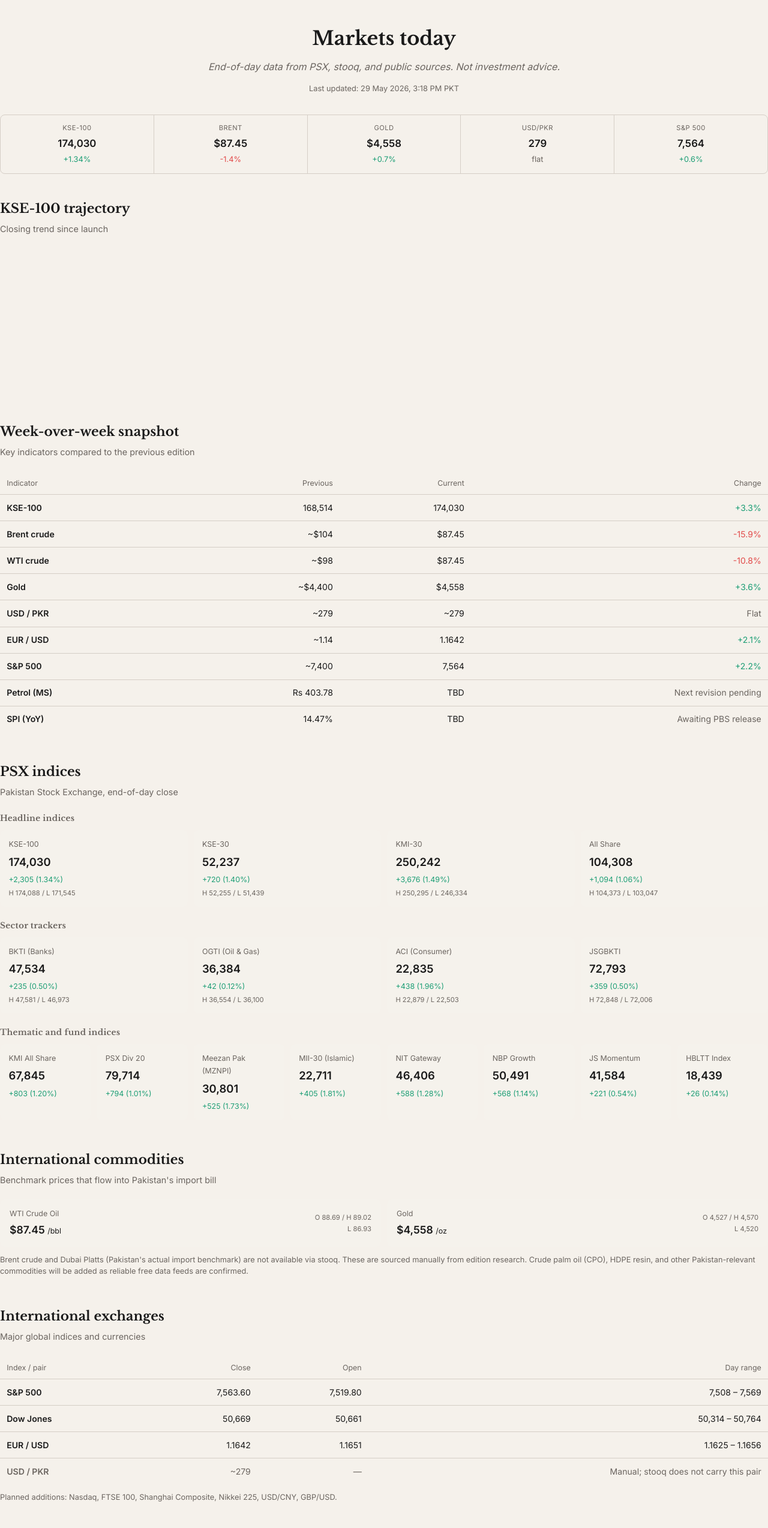
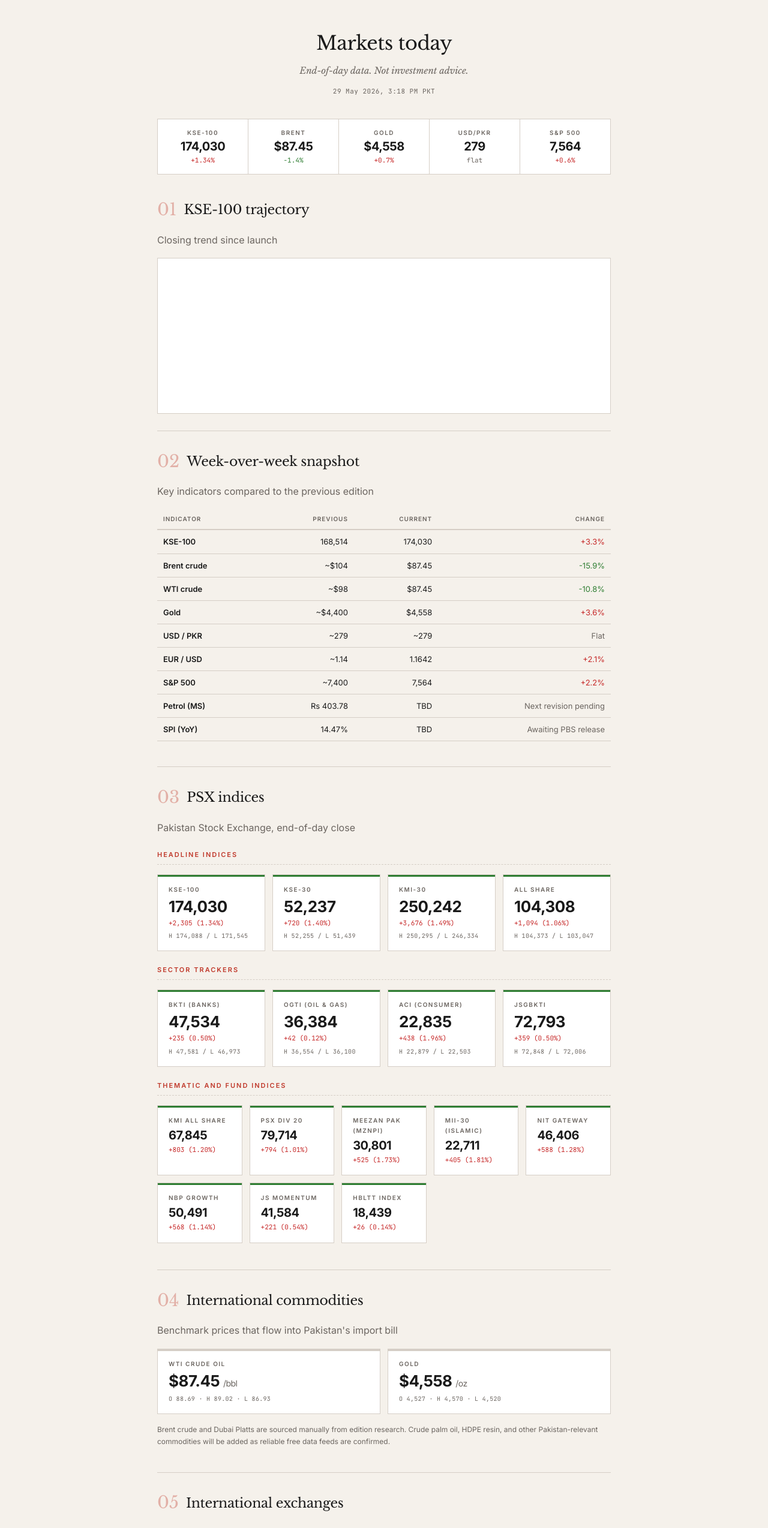
Before and after one commit to StrongerAI/thepulsepaper.com, an Astro site: page /markets in a window 1280 px wide. Shown: the part 60-2608 px from the top of the page at 60% size. Built offline with nearby package versions, Linux system fonts and the light colour scheme; Astro itself is replaced by a stand-in of ours; a script that the page names is missing.

Commit message:
Add files via upload

```diff
--- a/src/pages/markets.astro
+++ b/src/pages/markets.astro
@@ -8,176 +8,187 @@ const description = "End-of-day market data and editorial analysis. PSX indices,
 ---
 <Base title={title} description={description}>
 
-<section class="markets-hero">
+<div class="wrap-narrow">
+
+  <!-- ===== HERO ===== -->
+  <div class="markets-hero">
     <h1>Markets today</h1>
-  <p class="markets-subtitle">End-of-day data from PSX, stooq, and public sources. Not investment advice.</p>
-  <p class="markets-updated">Last updated: {m.lastUpdated}</p>
-</section>
+    <p class="muted">End-of-day data. Not investment advice.</p>
+    <p class="markets-updated">{m.lastUpdated}</p>
+  </div>
 
   <!-- ===== TICKER STRIP ===== -->
   <div class="ticker-strip">
     {m.ticker.map(t => (
-    <div class="ticker-item">
-      <div class="ticker-name">{t.name}</div>
-      <div class="ticker-val">{t.value}</div>
-      <div class={`ticker-chg dir-${t.direction}`}>{t.changePct}</div>
+      <div class="ticker-cell">
+        <span class="data-label">{t.name}</span>
+        <span class="ticker-val">{t.value}</span>
+        <span class={`data-delta delta-${t.direction === 'up' ? 'up' : t.direction === 'down' ? 'down' : 'flat'}`}>{t.changePct}</span>
       </div>
     ))}
   </div>
 
   <!-- ===== KSE-100 CHART ===== -->
-<section class="markets-section">
-  <h2>KSE-100 trajectory</h2>
-  <p class="section-note">Closing trend since launch</p>
-  <div class="chart-wrap">
+  <div class="section">
+    <div class="section-header">
+      <span class="section-num">01</span>
+      <h2 class="section-title">KSE-100 trajectory</h2>
+    </div>
+    <p class="muted" style="margin-bottom:16px;">Closing trend since launch</p>
+    <div class="chart-container">
       <canvas id="kseChart"></canvas>
     </div>
-</section>
+  </div>
 
   <!-- ===== WEEK-OVER-WEEK ===== -->
-<section class="markets-section">
-  <h2>Week-over-week snapshot</h2>
-  <p class="section-note">Key indicators compared to the previous edition</p>
-  <div class="table-wrap">
-    <table>
+  <div class="section">
+    <div class="section-header">
+      <span class="section-num">02</span>
+      <h2 class="section-title">Week-over-week snapshot</h2>
+    </div>
+    <p class="muted" style="margin-bottom:16px;">Key indicators compared to the previous edition</p>
+    <table class="mini-table">
       <thead>
-        <tr><th>Indicator</th><th class="r">Previous</th><th class="r">Current</th><th class="r">Change</th></tr>
+        <tr><th>Indicator</th><th style="text-align:right;">Previous</th><th style="text-align:right;">Current</th><th style="text-align:right;">Change</th></tr>
       </thead>
       <tbody>
         {m.weekOverWeek.map(row => (
           <tr>
-            <td class="td-name">{row.name}</td>
-            <td class="r">{row.prev}</td>
-            <td class="r">{row.current}</td>
-            <td class={`r dir-${row.direction}`}>{row.change}</td>
+            <td style="font-weight:600;">{row.name}</td>
+            <td style="text-align:right;">{row.prev}</td>
+            <td style="text-align:right;">{row.current}</td>
+            <td style={`text-align:right;`} class={`delta-${row.direction === 'up' ? 'up' : row.direction === 'down' ? 'down' : 'flat'}`}>{row.change}</td>
           </tr>
         ))}
       </tbody>
     </table>
   </div>
-</section>
 
   <!-- ===== PSX INDICES ===== -->
-<section class="markets-section">
-  <h2>PSX indices</h2>
-  <p class="section-note">Pakistan Stock Exchange, end-of-day close</p>
+  <div class="section">
+    <div class="section-header">
+      <span class="section-num">03</span>
+      <h2 class="section-title">PSX indices</h2>
+    </div>
+    <p class="muted" style="margin-bottom:16px;">Pakistan Stock Exchange, end-of-day close</p>
 
-  <h3 class="group-label">Headline indices</h3>
-  <div class="idx-grid">
+    <div class="sub-heading">Headline indices</div>
+    <div class="data-grid">
       {m.psx.headline.map(idx => (
-      <div class="idx-card">
-        <div class="idx-name">{idx.name}</div>
-        <div class="idx-val">{idx.value}</div>
-        <div class={`idx-chg dir-${idx.direction}`}>{idx.change}</div>
-        {idx.high && <div class="idx-range">H {idx.high} / L {idx.low}</div>}
+        <div class={`data-card ${idx.direction === 'up' ? 'green' : idx.direction === 'down' ? 'red' : 'neutral'}`}>
+          <div class="data-label">{idx.name}</div>
+          <div class="data-value">{idx.value}</div>
+          <div class={`data-delta delta-${idx.direction === 'up' ? 'up' : idx.direction === 'down' ? 'down' : 'flat'}`}>{idx.change}</div>
+          {idx.high && <div class="data-range">H {idx.high} / L {idx.low}</div>}
         </div>
       ))}
     </div>
 
-  <h3 class="group-label">Sector trackers</h3>
-  <div class="idx-grid">
+    <div class="sub-heading">Sector trackers</div>
+    <div class="data-grid">
       {m.psx.sector.map(idx => (
-      <div class="idx-card">
-        <div class="idx-name">{idx.name}</div>
-        <div class="idx-val">{idx.value}</div>
-        <div class={`idx-chg dir-${idx.direction}`}>{idx.change}</div>
-        {idx.high && <div class="idx-range">H {idx.high} / L {idx.low}</div>}
+        <div class={`data-card ${idx.direction === 'up' ? 'green' : idx.direction === 'down' ? 'red' : 'neutral'}`}>
+          <div class="data-label">{idx.name}</div>
+          <div class="data-value">{idx.value}</div>
+          <div class={`data-delta delta-${idx.direction === 'up' ? 'up' : idx.direction === 'down' ? 'down' : 'flat'}`}>{idx.change}</div>
+          {idx.high && <div class="data-range">H {idx.high} / L {idx.low}</div>}
         </div>
       ))}
     </div>
 
-  <h3 class="group-label">Thematic and fund indices</h3>
-  <div class="idx-grid">
+    <div class="sub-heading">Thematic and fund indices</div>
+    <div class="data-grid" style="grid-template-columns: repeat(auto-fit, minmax(140px, 1fr));">
       {m.psx.thematic.map(idx => (
-      <div class="idx-card">
-        <div class="idx-name">{idx.name}</div>
-        <div class="idx-val">{idx.value}</div>
-        <div class={`idx-chg dir-${idx.direction}`}>{idx.change}</div>
+        <div class={`data-card ${idx.direction === 'up' ? 'green' : idx.direction === 'down' ? 'red' : 'neutral'}`}>
+          <div class="data-label">{idx.name}</div>
+          <div class="data-value" style="font-size:20px;">{idx.value}</div>
+          <div class={`data-delta delta-${idx.direction === 'up' ? 'up' : idx.direction === 'down' ? 'down' : 'flat'}`}>{idx.change}</div>
         </div>
       ))}
     </div>
-</section>
+  </div>
 
   <!-- ===== INTERNATIONAL COMMODITIES ===== -->
-<section class="markets-section">
-  <h2>International commodities</h2>
-  <p class="section-note">Benchmark prices that flow into Pakistan's import bill</p>
-  <div class="comm-grid">
+  <div class="section">
+    <div class="section-header">
+      <span class="section-num">04</span>
+      <h2 class="section-title">International commodities</h2>
+    </div>
+    <p class="muted" style="margin-bottom:16px;">Benchmark prices that flow into Pakistan's import bill</p>
+    <div class="data-grid">
       {m.commodities.map(c => (
-      <div class="comm-card">
-        <div>
-          <div class="comm-name">{c.name}</div>
-          <div class="comm-val">{c.value} <span class="comm-unit">{c.unit}</span></div>
-        </div>
-        <div class="comm-ohlc-wrap">
-          <div class="comm-ohlc">O {c.open} / H {c.high}</div>
-          <div class="comm-ohlc">L {c.low}</div>
-        </div>
+        <div class="data-card neutral">
+          <div class="data-label">{c.name}</div>
+          <div class="data-value">{c.value} <span style="font-size:14px;font-weight:400;color:var(--muted);">{c.unit}</span></div>
+          <div class="data-range" style="margin-top:6px;">O {c.open} &middot; H {c.high} &middot; L {c.low}</div>
         </div>
       ))}
     </div>
-  <p class="data-note">Brent crude and Dubai Platts (Pakistan's actual import benchmark) are not available via stooq. These are sourced manually from edition research. Crude palm oil (CPO), HDPE resin, and other Pakistan-relevant commodities will be added as reliable free data feeds are confirmed.</p>
-</section>
+    <p class="muted" style="font-size:12px;margin-top:8px;">Brent crude and Dubai Platts are sourced manually from edition research. Crude palm oil, HDPE resin, and other Pakistan-relevant commodities will be added as reliable free data feeds are confirmed.</p>
+  </div>
 
   <!-- ===== INTERNATIONAL EXCHANGES ===== -->
-<section class="markets-section">
-  <h2>International exchanges</h2>
-  <p class="section-note">Major global indices and currencies</p>
-  <div class="table-wrap">
-    <table>
+  <div class="section">
+    <div class="section-header">
+      <span class="section-num">05</span>
+      <h2 class="section-title">International exchanges</h2>
+    </div>
+    <p class="muted" style="margin-bottom:16px;">Major global indices and currencies</p>
+    <table class="mini-table">
       <thead>
-        <tr><th>Index / pair</th><th class="r">Close</th><th class="r">Open</th><th class="r">Day range</th></tr>
+        <tr><th>Index / pair</th><th style="text-align:right;">Close</th><th style="text-align:right;">Open</th><th style="text-align:right;">Day range</th></tr>
       </thead>
       <tbody>
         {m.international.map(row => (
-          <tr class={row.muted ? 'row-muted' : ''}>
-            <td class="td-name">{row.name}</td>
-            <td class="r">{row.close}</td>
-            <td class="r">{row.open || '\u2014'}</td>
-            <td class="r">{row.range}</td>
+          <tr style={row.muted ? 'color:var(--muted);' : ''}>
+            <td style="font-weight:600;">{row.name}</td>
+            <td style="text-align:right;">{row.close}</td>
+            <td style="text-align:right;">{row.open || '\u2014'}</td>
+            <td style="text-align:right;">{row.range}</td>
           </tr>
         ))}
       </tbody>
     </table>
+    <p class="muted" style="font-size:12px;margin-top:8px;">Planned additions: Nasdaq, FTSE 100, Shanghai Composite, Nikkei 225, USD/CNY, GBP/USD.</p>
   </div>
-  <p class="data-note">Planned additions: Nasdaq, FTSE 100, Shanghai Composite, Nikkei 225, USD/CNY, GBP/USD.</p>
-</section>
 
   <!-- ===== BRENT CHART ===== -->
-<section class="markets-section">
-  <h2>Brent crude since launch</h2>
-  <p class="section-note">Tracking the war premium, week by week</p>
-  <div class="chart-wrap">
+  <div class="section">
+    <div class="section-header">
+      <span class="section-num">06</span>
+      <h2 class="section-title">Brent crude since launch</h2>
+    </div>
+    <p class="muted" style="margin-bottom:16px;">Tracking the war premium, week by week</p>
+    <div class="chart-container">
       <canvas id="brentChart"></canvas>
     </div>
-</section>
+  </div>
 
   <!-- ===== EDITORIAL ANALYSIS ===== -->
-<section class="markets-section">
-  <h2>What the numbers mean</h2>
-  <p class="section-note">Brief editorial context, refreshed with each update</p>
+  <div class="section" style="border-bottom:none;">
+    <div class="section-header">
+      <span class="section-num">07</span>
+      <h2 class="section-title">What the numbers mean</h2>
+    </div>
+    <p class="muted" style="margin-bottom:16px;">Brief editorial context, refreshed with each update</p>
     {m.analysis.map(a => (
-    <div class="analysis-card">
-      <h3>{a.title}</h3>
+      <div class="exec-summary" style="border-left-color:var(--border);">
+        <h2>{a.title}</h2>
         <p>{a.body}</p>
       </div>
     ))}
-</section>
+  </div>
 
   <!-- ===== EDITION CALLOUT ===== -->
-<section class="edition-callout">
-  <p class="callout-head">From the latest edition</p>
-  <p class="callout-body">Edition {m.latestEdition.number}: "{m.latestEdition.title}." {m.latestEdition.summary}</p>
-  <a href={m.latestEdition.url} class="callout-link">Read Edition {m.latestEdition.number} &rarr;</a>
-</section>
-
-<!-- ===== FOOTER NOTE ===== -->
-<div class="markets-footer-note">
-  <p>PSX data from dps.psx.com.pk. Global data from stooq.com. All figures end-of-day unless noted.</p>
-  <p>Independent editorial analysis. Not investment advice.</p>
+  <div class="callout" style="margin:32px 0;border-left-color:var(--accent);">
+    <strong>From the latest edition</strong>
+    Edition {m.latestEdition.number}: "{m.latestEdition.title}." {m.latestEdition.summary}
+    <a href={m.latestEdition.url} style="display:inline-block;margin-top:10px;color:var(--accent);font-weight:600;text-decoration:underline;text-underline-offset:3px;">Read Edition {m.latestEdition.number} &rarr;</a>
   </div>
 
-<!-- ===== CHARTS: pass data via data-attributes, load Chart.js from CDN ===== -->
+</div>
+
+<!-- ===== CHARTS ===== -->
 <script
   is:inline
   define:vars={{ kseHistory: JSON.stringify(m.kseHistory), brentHistory: JSON.stringify(m.brentHistory) }}
@@ -191,11 +202,11 @@ const description = "End-of-day market data and editorial analysis. PSX indices,
     var kseData = JSON.parse(window.__pulseKSE);
     var brentData = JSON.parse(window.__pulseBrent);
 
-    var isDark = window.matchMedia('(prefers-color-scheme: dark)').matches;
-    var gridColor = isDark ? 'rgba(255,255,255,0.08)' : 'rgba(0,0,0,0.06)';
-    var textColor = isDark ? 'rgba(255,255,255,0.5)' : 'rgba(0,0,0,0.4)';
+    var gridColor = 'rgba(26,26,26,0.06)';
+    var textColor = 'rgba(26,26,26,0.4)';
+    var fontFamily = "'Inter', -apple-system, sans-serif";
 
-    function buildChart(id, data, color, bgLight, bgDark, label, yFormat) {
+    function buildChart(id, data, color, bgColor, label, yFormat) {
       new Chart(document.getElementById(id), {
         type: 'line',
         data: {
@@ -204,12 +215,14 @@ const description = "End-of-day market data and editorial analysis. PSX indices,
             label: label,
             data: data.map(function (d) { return d.value; }),
             borderColor: color,
-            backgroundColor: isDark ? bgDark : bgLight,
+            backgroundColor: bgColor,
             fill: true,
             tension: 0.3,
             pointRadius: 5,
             pointBackgroundColor: color,
-            borderWidth: 2,
+            pointBorderColor: '#fff',
+            pointBorderWidth: 2,
+            borderWidth: 2.5,
           }],
         },
         options: {
@@ -217,26 +230,36 @@ const description = "End-of-day market data and editorial analysis. PSX indices,
           maintainAspectRatio: false,
           plugins: {
             legend: { display: false },
-            tooltip: { callbacks: { label: function (c) { return label + ': ' + yFormat(c.parsed.y); } } },
+            tooltip: {
+              backgroundColor: '#1a1a1a',
+              titleFont: { family: fontFamily, size: 12 },
+              bodyFont: { family: fontFamily, size: 13, weight: '600' },
+              padding: 10,
+              cornerRadius: 2,
+              callbacks: { label: function (c) { return label + ': ' + yFormat(c.parsed.y); } },
+            },
           },
           scales: {
             y: {
-              grid: { color: gridColor },
-              ticks: { color: textColor, callback: yFormat },
+              grid: { color: gridColor, drawBorder: false },
+              ticks: { color: textColor, font: { family: fontFamily, size: 11 }, callback: yFormat, padding: 8 },
+              border: { display: false },
             },
             x: {
               grid: { display: false },
-              ticks: { color: textColor, maxRotation: 0, font: { size: 12 } },
+              ticks: { color: textColor, font: { family: fontFamily, size: 11 }, maxRotation: 0, padding: 8 },
+              border: { display: false },
             },
           },
+          layout: { padding: { top: 8, right: 12 } },
         },
       });
     }
 
-    buildChart('kseChart', kseData, '#1D9E75', 'rgba(29,158,117,0.08)', 'rgba(29,158,117,0.12)', 'KSE-100', function (v) {
-      return Math.round(v / 1000) + 'k';
+    buildChart('kseChart', kseData, '#2e7d32', 'rgba(46,125,50,0.07)', 'KSE-100', function (v) {
+      return Math.round(v / 1000).toLocaleString() + 'k';
     });
-    buildChart('brentChart', brentData, '#E24B4A', 'rgba(226,75,74,0.08)', 'rgba(226,75,74,0.12)', 'Brent', function (v) {
+    buildChart('brentChart', brentData, '#c0392b', 'rgba(192,57,43,0.07)', 'Brent', function (v) {
       return '$' + Number(v).toFixed(0);
     });
   });
@@ -245,231 +268,90 @@ const description = "End-of-day market data and editorial analysis. PSX indices,
 </Base>
 
 <style>
-  /* ===== PAGE LAYOUT ===== */
+  /* ===== Markets-specific styles (everything else inherits from theme.css) ===== */
+
   .markets-hero {
     text-align: center;
-    padding: 2.5rem 0 0.5rem;
+    padding: 48px 0 8px;
   }
   .markets-hero h1 {
-    font-size: 2rem;
-    font-weight: 700;
-    margin: 0;
+    font-size: 32px;
+    letter-spacing: -0.5px;
+    margin-bottom: 6px;
   }
-  .markets-subtitle {
+  .markets-hero .muted {
     font-style: italic;
-    color: var(--muted, #888);
-    margin: 0.4rem 0 0;
+    font-family: var(--font-serif);
+    font-size: 15px;
   }
   .markets-updated {
-    font-size: 0.8rem;
-    color: var(--muted, #888);
-    margin: 0.75rem 0 0;
+    font-family: var(--font-mono);
+    font-size: 11px;
+    color: var(--muted);
+    letter-spacing: 0.5px;
+    margin-top: 12px;
   }
 
   /* ===== TICKER STRIP ===== */
   .ticker-strip {
     display: flex;
-    border: 1px solid var(--border, rgba(255,255,255,0.12));
-    border-radius: 8px;
-    overflow-x: auto;
-    margin: 1.5rem 0 2.5rem;
+    background: var(--card-bg);
+    border: 1px solid var(--border);
+    margin: 28px 0 8px;
   }
-  .ticker-item {
+  .ticker-cell {
     flex: 1;
-    min-width: 0;
-    padding: 0.75rem 1rem;
-    text-align: center;
-    border-right: 1px solid var(--border, rgba(255,255,255,0.12));
+    display: flex;
+    flex-direction: column;
+    align-items: center;
+    padding: 14px 8px;
+    border-right: 1px solid var(--border);
+    gap: 2px;
   }
-  .ticker-item:last-child { border-right: none; }
-  .ticker-name {
-    font-size: 0.7rem;
-    letter-spacing: 0.04em;
-    color: var(--muted, #888);
-    text-transform: uppercase;
-    margin-bottom: 2px;
+  .ticker-cell:last-child {
+    border-right: none;
+  }
+  .ticker-cell .data-label {
+    margin-bottom: 0;
   }
   .ticker-val {
-    font-size: 1.05rem;
-    font-weight: 600;
+    font-size: 20px;
+    font-weight: 700;
+    letter-spacing: -0.5px;
+    color: var(--ink);
+    line-height: 1.2;
   }
-  .ticker-chg { font-size: 0.8rem; margin-top: 2px; }
-
-  /* ===== DIRECTION COLORS ===== */
-  .dir-up   { color: #1D9E75; }
-  .dir-down { color: #E24B4A; }
-  .dir-flat { color: var(--muted, #888); }
-
-  /* ===== SECTIONS ===== */
-  .markets-section {
-    margin-bottom: 3rem;
-  }
-  .markets-section h2 {
-    font-size: 1.35rem;
-    font-weight: 700;
-    margin: 0 0 0.2rem;
-  }
-  .section-note {
-    font-size: 0.9rem;
-    color: var(--muted, #888);
-    margin: 0 0 1.25rem;
+  .ticker-cell .data-delta {
+    margin-top: 0;
   }
 
-  /* ===== GROUP LABELS ===== */
-  .group-label {
-    font-size: 0.85rem;
-    font-weight: 600;
-    color: var(--muted, #888);
-    margin: 1.25rem 0 0.5rem;
-    letter-spacing: 0.02em;
+  /* ===== DATA RANGE (high/low on cards) ===== */
+  .data-range {
+    font-family: var(--font-mono);
+    font-size: 10px;
+    color: var(--muted);
+    margin-top: 4px;
+    letter-spacing: 0.3px;
   }
 
-  /* ===== INDEX CARDS ===== */
-  .idx-grid {
-    display: grid;
-    grid-template-columns: repeat(auto-fit, minmax(150px, 1fr));
-    gap: 10px;
-    margin-bottom: 0.5rem;
-  }
-  .idx-card {
-    background: var(--surface, rgba(255,255,255,0.04));
-    border-radius: 8px;
-    padding: 0.8rem 0.9rem;
-  }
-  .idx-name {
-    font-size: 0.78rem;
-    color: var(--muted, #888);
-    margin-bottom: 3px;
-  }
-  .idx-val {
-    font-size: 1.15rem;
-    font-weight: 600;
-  }
-  .idx-chg { font-size: 0.78rem; margin-top: 3px; }
-  .idx-range {
-    font-size: 0.7rem;
-    color: var(--muted, #888);
-    margin-top: 3px;
+  /* ===== CHART CONTAINER ===== */
+  .chart-container {
+    position: relative;
+    width: 100%;
+    height: 260px;
+    background: var(--card-bg);
+    border: 1px solid var(--border);
+    padding: 16px 12px 8px;
   }
 
-  /* ===== TABLES ===== */
-  .table-wrap { overflow-x: auto; }
-  table {
-    width: 100%;
-    border-collapse: collapse;
-  }
-  th {
-    font-size: 0.78rem;
-    color: var(--muted, #888);
-    text-align: left;
-    padding: 0.5rem 0.7rem;
-    border-bottom: 1px solid var(--border, rgba(255,255,255,0.12));
-    font-weight: 400;
-  }
-  td {
-    font-size: 0.88rem;
-    padding: 0.6rem 0.7rem;
-    border-bottom: 1px solid var(--border, rgba(255,255,255,0.08));
-  }
-  tr:last-child td { border-bottom: none; }
-  .r { text-align: right; }
-  .td-name { font-weight: 600; }
-  .row-muted td { color: var(--muted, #888); }
-
-  /* ===== COMMODITY CARDS ===== */
-  .comm-grid {
-    display: grid;
-    grid-template-columns: repeat(auto-fit, minmax(280px, 1fr));
-    gap: 10px;
-  }
-  .comm-card {
-    background: var(--surface, rgba(255,255,255,0.04));
-    border-radius: 8px;
-    padding: 0.8rem 1rem;
-    display: flex;
-    justify-content: space-between;
-    align-items: center;
-  }
-  .comm-name {
-    font-size: 0.78rem;
-    color: var(--muted, #888);
-    margin-bottom: 2px;
-  }
-  .comm-val { font-size: 1.1rem; font-weight: 600; }
-  .comm-unit { font-size: 0.78rem; font-weight: 400; }
-  .comm-ohlc-wrap { text-align: right; }
-  .comm-ohlc { font-size: 0.7rem; color: var(--muted, #888); }
-
-  /* ===== DATA NOTES ===== */
-  .data-note {
-    font-size: 0.8rem;
-    color: var(--muted, #888);
-    margin-top: 0.75rem;
-    line-height: 1.5;
-  }
-
-  /* ===== CHARTS ===== */
-  .chart-wrap {
-    position: relative;
-    width: 100%;
-    height: 240px;
-  }
-
-  /* ===== ANALYSIS CARDS ===== */
-  .analysis-card {
-    background: var(--surface, rgba(255,255,255,0.04));
-    border-radius: 10px;
-    padding: 1.25rem;
-    margin-bottom: 0.75rem;
-  }
-  .analysis-card h3 {
-    font-size: 0.95rem;
-    font-weight: 600;
-    margin: 0 0 0.4rem;
-  }
-  .analysis-card p {
-    font-size: 0.88rem;
-    color: var(--muted, #888);
-    line-height: 1.65;
-    margin: 0;
-  }
-
-  /* ===== EDITION CALLOUT ===== */
-  .edition-callout {
-    background: var(--surface, rgba(255,255,255,0.04));
-    border-radius: 10px;
-    padding: 1.5rem;
-    text-align: center;
-    margin: 2rem 0;
-  }
-  .callout-head {
-    font-weight: 600;
-    font-size: 1rem;
-    margin: 0 0 0.3rem;
-  }
-  .callout-body {
-    font-size: 0.88rem;
-    color: var(--muted, #888);
-    margin: 0 0 0.75rem;
-    line-height: 1.5;
-  }
-  .callout-link {
-    font-size: 0.88rem;
-    font-weight: 600;
-    text-decoration: underline;
-    text-underline-offset: 3px;
-  }
-
-  /* ===== FOOTER ===== */
-  .markets-footer-note {
-    text-align: center;
-    padding: 1.5rem 0;
-    border-top: 1px solid var(--border, rgba(255,255,255,0.08));
-    margin-top: 1rem;
-  }
-  .markets-footer-note p {
-    font-size: 0.75rem;
-    color: var(--muted, #888);
-    margin: 0 0 4px;
+  /* ===== RESPONSIVE ===== */
+  @media (max-width: 768px) {
+    .markets-hero { padding-top: 32px; }
+    .markets-hero h1 { font-size: 26px; }
+    .ticker-strip { flex-wrap: wrap; }
+    .ticker-cell { min-width: 33.33%; border-bottom: 1px solid var(--border); }
+    .ticker-cell:nth-child(3) { border-right: none; }
+    .ticker-val { font-size: 17px; }
+    .chart-container { height: 220px; padding: 12px 8px 4px; }
   }
 </style>
```
Lines whose indentation alone changed are shown as unchanged.
